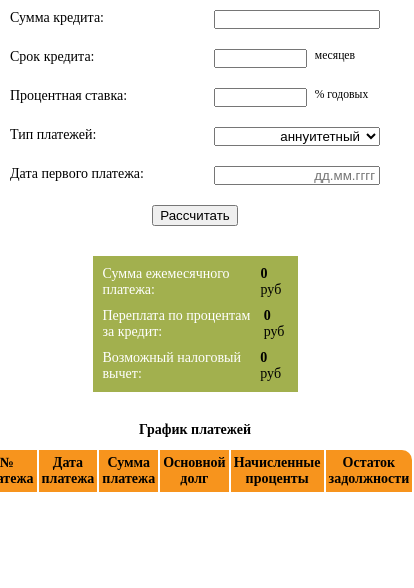
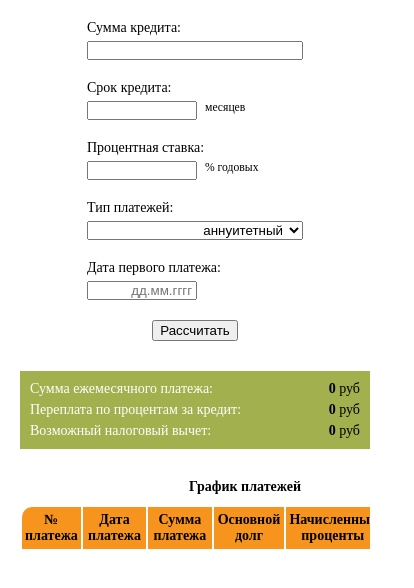
Before and after one commit to murtag1/calculator, a website built with webpack: page src/index.html in a window 390 px wide. Shown: the whole page, 414 px wide, since content can reach past the window. Built offline with nearby package versions, Linux system fonts and the light colour scheme.

Commit message:
Changed layout

```diff
--- a/src/css/style.css
+++ b/src/css/style.css
@@ -1,12 +1,14 @@
 
 html {
   height: 100%;
+  overflow-x: hidden;
 }
 
 body {
    font-size: 14px;
    padding: 10px;
    margin: 0;
+   overflow-x: hidden;
 }
 
 .main-page {
@@ -15,17 +17,27 @@ body {
 }
 
 .main-page__inner {
-   max-width: 900px;
+   max-width: 1200px;
    width: 100%;
    display: flex;
-   flex-direction: column;
-   align-items: center;
+   justify-content: space-between;
+   flex-wrap: wrap;
+   align-items: flex-start;
+   padding: 10px;
+   box-sizing: border-box;
+}
+
+.main-page__left-column {
+   width: 40%;
+}
+
+.main-page__right-column {
+   width: 55%;
 }
 
 .calculator {
    display: flex;
    flex-direction: column;
-   max-width: 400px;
    width: 100%;
    align-items: center;
    margin-bottom: 30px;
@@ -60,12 +72,13 @@ body {
    display: none;
 }
 
-.calculator__credit-amount, .calculator__type-payments, .calculator__first-payment-date {
+.calculator__credit-amount, .calculator__type-payments {
    width: 100%;
 }
 
-.calculator__credit-term, .calculator__credit-interest-rate {
+.calculator__credit-term, .calculator__credit-interest-rate, .calculator__first-payment-date {
    width: 50%;
+   max-width: 100px;
    margin-right: 8px;
 }
 
@@ -84,16 +97,17 @@ body {
 }
 
 .credit-summary {
-   width: 50%;
-   padding: 10px 10px 0 10px;
+   padding: 5px 10px;
    color: #fff;
    background-color: #A2B04E;
    margin-bottom: 30px;
+   box-sizing: border-box;
 }
 
 .credit-summary__item {
-   margin-bottom: 10px;
+   margin: 5px 0;
    display: flex;
+   flex-wrap: wrap;
    justify-content: space-between;
 }
 
@@ -101,8 +115,14 @@ body {
    color: #000;
 }
 
+.credit-details-wrapper {
+   width: 100%;
+   overflow-x: scroll;
+}
+
 .credit-details {
    width: 100%;
+   min-width: 450px;
 }
 
 .credit-details td {
@@ -133,3 +153,52 @@ body {
 .credit-details__header th:last-child {
    border-radius: 0 10px 0 0;
 }
+
+@media screen and (max-width: 900px) {
+   .main-page__inner {
+      justify-content: center;
+   }
+
+   .main-page__left-column {
+      width: 60%;
+   }
+
+   .main-page__right-column {
+      display: flex;
+      flex-direction: column;
+      align-items: center;
+      width: 100%;
+   }
+
+   .credit-summary {
+      width: 100%;
+      max-width: 450px;
+   }
+}
+
+@media screen and (max-width: 600px) {
+   .calculator {
+      max-width: 270px;
+   }
+
+   .main-page__left-column {
+      display: flex;
+      justify-content: center;
+      width: 100%;
+      max-width: 400px;
+   }
+
+   .calculator__item {
+      flex-direction: column;
+      justify-content: center;
+      align-items: center;
+   }
+
+   .calculator__item-left {
+      margin-bottom: 5px;
+   }
+
+   .calculator__item-left, .calculator__item-right {
+      width: 80%;
+   }
+}
--- a/src/index.html
+++ b/src/index.html
@@ -12,6 +12,7 @@
    <section class="main-page">
 
       <div class="main-page__inner">
+         <div class="main-page__left-column">
             <form class="calculator">
                <label class="calculator__item">
                   <div class="calculator__item-left">Сумма кредита:</div>
@@ -51,7 +52,9 @@
                <button class="calculator__submit-btn">Рассчитать</button>
                <div class="calculator__error">Введены некорректные данные</div>
             </form>
+         </div>
 
+         <div class="main-page__right-column">
             <div class="credit-summary">
                <div class="credit-summary__item">
                   <div class="credit-summary__item-title">Сумма ежемесячного платежа:</div>
@@ -73,6 +76,7 @@
                </div>
             </div>
 
+            <div class="credit-details-wrapper">
                <table class="credit-details">
                   <caption class="credit-details__title">График платежей</caption>
                   <thead class="credit-details__header">
@@ -88,6 +92,9 @@
                   <tbody class="credit-details__body"></tbody>
                </table>
             </div>
+         </div>
+
+      </div>
    </section>
 
 </body>
```
Lines whose indentation alone changed are shown as unchanged.
